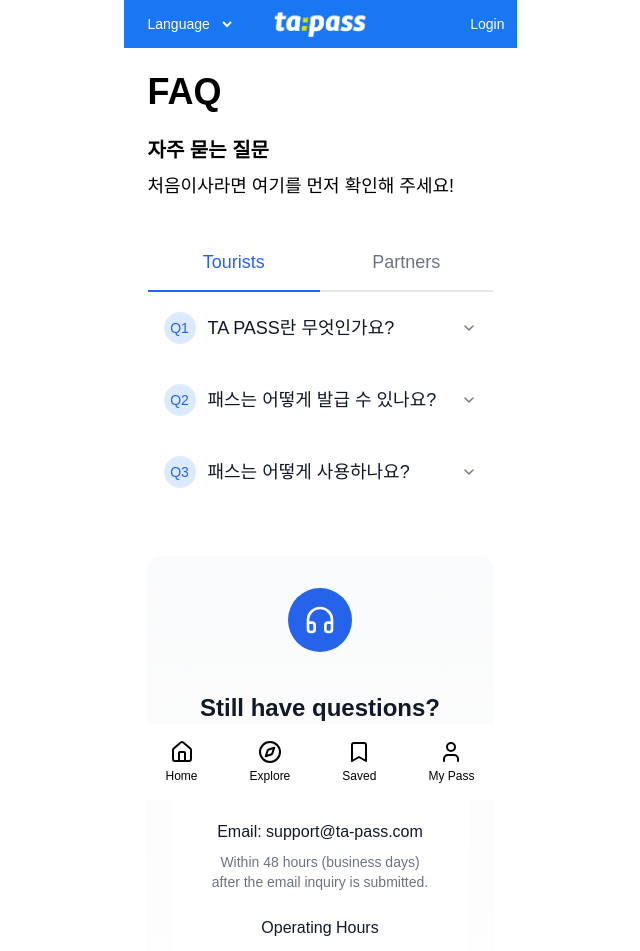
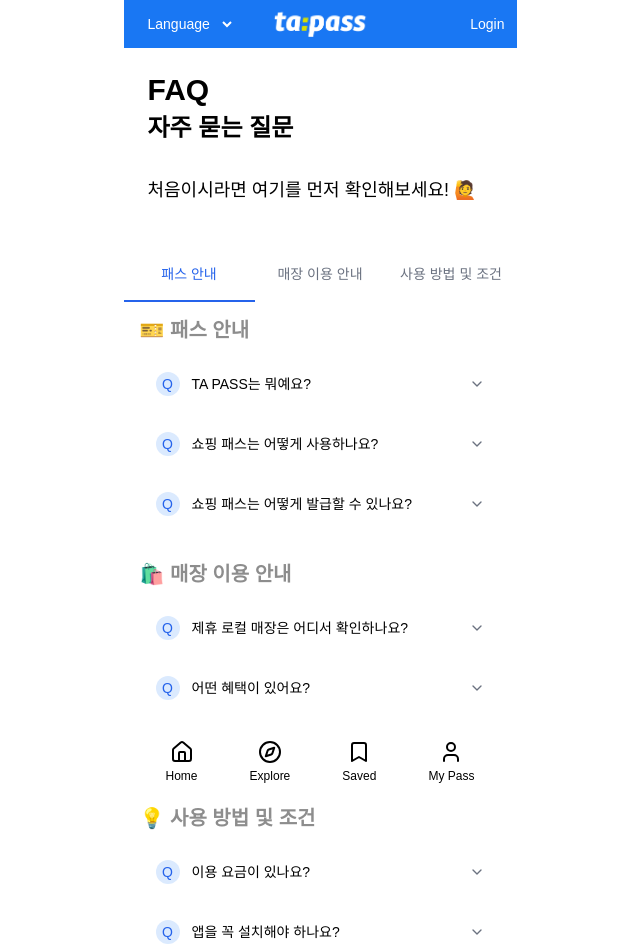
Before and after one commit to brownrice0916/ta-pass, a Next.js app: page /faq in a window 1280 px wide. Shown: the top 951 px of the page, without its empty margins (320-960 px from the left). Built offline with nearby package versions, Linux system fonts and the light colour scheme; no server answers; a web font is replaced by a local one.

Commit message:
chore : faq 수정

```diff
--- a/src/app/faq/page.tsx
+++ b/src/app/faq/page.tsx
@@ -1,6 +1,6 @@
 "use client";
 
-import React, { JSX, useState } from "react";
+import React, { useState, useRef, useEffect } from "react";
 import {
   Accordion,
   AccordionContent,
@@ -15,244 +15,535 @@
   ShoppingCart,
   ShoppingBag,
   Globe2,
+  ChevronDown,
 } from "lucide-react";
+import Image from "next/image";
 
 export default function FAQPage() {
-  const [activeTab, setActiveTab] = useState("tourists");
+  const [activeTab, setActiveTab] = useState("passInfo");
+  const [stickyTabBar, setStickyTabBar] = useState(false);
+  const [containerWidth, setContainerWidth] = useState(0);
+  const [isScrolling, setIsScrolling] = useState(false); // 스크롤 중인지 추적
+  const [tabBarPosition, setTabBarPosition] = useState(0); // 탭바의 원래 위치
 
-  const headerContent: {
-    [key: string]: {
-      title: string;
-      subtitle: string;
-      description: string;
-      icons: JSX.Element;
+  // 각 섹션에 대한 참조 생성 (HTMLDivElement 타입 명시)
+  const passInfoRef = useRef<HTMLDivElement>(null);
+  const storeInfoRef = useRef<HTMLDivElement>(null);
+  const usageRef = useRef<HTMLDivElement>(null);
+  const tabBarRef = useRef<HTMLDivElement>(null);
+  const containerRef = useRef<HTMLDivElement>(null);
+
+  // 컨테이너 너비 측정
+  useEffect(() => {
+    if (containerRef.current) {
+      setContainerWidth(containerRef.current.offsetWidth);
+    }
+
+    // 윈도우 리사이즈 시 너비 업데이트
+    const handleResize = () => {
+      if (containerRef.current) {
+        setContainerWidth(containerRef.current.offsetWidth);
+      }
     };
-  } = {
-    tourists: {
-      title: "FAQ",
-      subtitle: "자주 묻는 질문",
-      description: "처음이사라면 여기를 먼저 확인해 주세요!",
-      icons: <></>,
+
+    window.addEventListener("resize", handleResize);
+    return () => {
+      window.removeEventListener("resize", handleResize);
+    };
+  }, []);
+
+  // 탭바의 원래 위치 저장 - DOM이 완전히 로드된 후
+  useEffect(() => {
+    // 탭바 위치 계산 함수
+    const calculateTabBarPosition = () => {
+      if (tabBarRef.current) {
+        const rect = tabBarRef.current.getBoundingClientRect();
+        const scrollTop =
+          window.pageYOffset || document.documentElement.scrollTop;
+        const position = rect.top + scrollTop;
+        setTabBarPosition(position);
+
+        // 디버깅용 로깅
+        console.log("TabBar position calculated:", position);
+      }
+    };
+
+    // DOM이 완전히 로드된 후 위치 계산
+    if (document.readyState === "complete") {
+      calculateTabBarPosition();
+    } else {
+      window.addEventListener("load", calculateTabBarPosition);
+      return () => window.removeEventListener("load", calculateTabBarPosition);
+    }
+
+    // setTimeout으로 늦게 한번 더 계산 (SPA에서 필요할 수 있음)
+    const timer = setTimeout(calculateTabBarPosition, 300);
+    return () => clearTimeout(timer);
+  }, []);
+
+  // 스크롤 이벤트 처리 함수
+  useEffect(() => {
+    const handleScroll = () => {
+      // 탭바 위치가 계산되지 않았으면 처리하지 않음
+      if (!tabBarRef.current || !containerRef.current || tabBarPosition === 0) {
+        return;
+      }
+
+      const scrollPosition =
+        window.pageYOffset || document.documentElement.scrollTop;
+      const offset = 10; // 약간의 여유를 두어 정확한 위치에서 전환되도록 함
+
+      // 스크롤 위치가 탭바의 원래 위치를 지나면 고정
+      if (scrollPosition >= tabBarPosition - offset && !stickyTabBar) {
+        console.log("Setting sticky to true");
+        setStickyTabBar(true);
+      }
+      // 스크롤 위치가 탭바의 원래 위치보다 위에 있으면 고정 해제
+      else if (scrollPosition < tabBarPosition - offset && stickyTabBar) {
+        console.log("Setting sticky to false");
+        setStickyTabBar(false);
+      }
+    };
+
+    // 현재 화면에 보이는 섹션에 따라 활성 탭 업데이트
+    const updateActiveTabOnScroll = () => {
+      // 사용자가 클릭해서 스크롤 중일 때는 활성 탭 업데이트 건너뛰기
+      if (isScrolling) return;
+      if (!containerRef.current) return;
+
+      const sections = [
+        { id: "passInfo", ref: passInfoRef },
+        { id: "storeInfo", ref: storeInfoRef },
+        { id: "usage", ref: usageRef },
+      ];
+
+      // 현재 위치를 기준으로 가장 가까운 섹션 찾기
+      let closestSection = sections[0];
+      let closestDistance = Infinity;
+
+      sections.forEach((section) => {
+        if (!section.ref.current) return;
+
+        const sectionRect = section.ref.current.getBoundingClientRect();
+        // 탭바 높이를 고려한 상대적 위치 계산
+        const tabBarHeight =
+          stickyTabBar && tabBarRef.current
+            ? tabBarRef.current.clientHeight
+            : 0;
+        // 섹션의 상단 위치에서 탭바 높이를 뺌
+        const adjustedTop = sectionRect.top - tabBarHeight;
+
+        // 화면 상단에 가장 가까운 섹션 찾기
+        const distance = Math.abs(adjustedTop);
+
+        if (distance < closestDistance) {
+          closestDistance = distance;
+          closestSection = section;
+        }
+      });
+
+      if (closestSection.id !== activeTab) {
+        setActiveTab(closestSection.id);
+      }
+    };
+
+    // 스크롤 이벤트 리스너 등록
+    window.addEventListener("scroll", handleScroll);
+    window.addEventListener("scroll", updateActiveTabOnScroll);
+
+    // 초기 스크롤 위치 확인
+    handleScroll();
+
+    // 컴포넌트 언마운트 시 이벤트 리스너 제거
+    return () => {
+      window.removeEventListener("scroll", handleScroll);
+      window.removeEventListener("scroll", updateActiveTabOnScroll);
+    };
+  }, [stickyTabBar, activeTab, isScrolling, tabBarPosition]);
+
+  // 탭 클릭 시 해당 섹션으로 스크롤
+  const scrollToSection = (
+    sectionRef: React.RefObject<HTMLDivElement>,
+    tabName: string
+  ) => {
+    if (!sectionRef.current) return;
+
+    // 탭 상태 즉시 업데이트
+    setActiveTab(tabName);
+
+    // 스크롤 중 플래그 설정
+    setIsScrolling(true);
+
+    // 섹션 상단 위치 계산
+    const sectionTop = sectionRef.current.getBoundingClientRect().top;
+    const scrollTop = window.pageYOffset || document.documentElement.scrollTop;
+    const tabBarHeight =
+      stickyTabBar && tabBarRef.current ? tabBarRef.current.clientHeight : 0;
+
+    // 스크롤할 대상 위치
+    const targetPosition = scrollTop + sectionTop - tabBarHeight;
+
+    // 스크롤 애니메이션
+    window.scrollTo({
+      top: targetPosition,
+      behavior: "smooth",
+    });
+
+    // 스크롤 애니메이션이 완료된 후 스크롤 플래그 해제
+    // 스크롤 이벤트에 의한 활성 탭 업데이트를 다시 활성화
+    setTimeout(() => {
+      setIsScrolling(false);
+    }, 500); // 스크롤 애니메이션이 완료되는 시간보다 약간 길게 설정
+  };
+
+  const passInfoFAQ = [
+    {
+      question: "TA PASS는 뭐예요?",
+      answer: (
+        <p className="text-xs">
+          TA PASS는 호텔에서 쇼핑 패스를 받고, 제휴된 로컬 매장을 방문해 혜택을
+          받는 여행객 전용 서비스예요.,
+        </p>
+      ),
     },
-    partners: {
-      title: "TA PASS Partners",
-      subtitle: "Your Business Partner,",
-      description: "Maximizing Your Business Value",
-      icons: (
-        <div className="flex items-center justify-center gap-4 mb-8">
-          <User size={32} className="text-gray-600" />
-          <span className="text-2xl">+</span>
-          <Gift size={32} className="text-gray-600" />
-          <span className="text-2xl">=</span>
-          <Globe2 size={32} className="text-gray-600" />
+    {
+      question: "쇼핑 패스는 어떻게 사용하나요?",
+      answer: (
+        <div className="space-y-3 text-xs">
+          <p className="p-0 m-0">
+            호텔에서 받은 시리얼 번호를 웹 또는 앱에 등록하고,
+            <br />
+            제휴 매장에서 등록된 패스 화면을 보여주면 혜택이 적용돼요.
+          </p>
+
+          <div className="mt-2">
+            <p className="font-medium">【패스 등록 방법】</p>
+            <p>
+              → TA PASS 웹/앱 접속 → 로그인 → My Pass → 시리얼 번호 입력 및
+              활성화
+            </p>
+            <p>* 시리얼 번호는 호텔에서 받은 종이 패스에 있어요.</p>
+          </div>
         </div>
       ),
     },
-  };
-
-  const touristsFAQ = [
     {
-      question: "TA PASS란 무엇인가요?",
-      answer:
-        "TA PASS는 제휴 매장에서 사용할 수 있는 패스와 여행지의 다양한 정보를 제공하는 편리한 여행 서비스 플랫폼입니다. 패스 소지자는 매장별 스페셜 기프트와 할인 등 특별한 혜택을 누릴 수 있습니다.",
-    },
-    {
-      question: "패스는 어떻게 발급 수 있나요?",
-      answer:
-        "TA PASS는 제휴된 숙박 예약 사이트에서 패스가 포함된 숙박 상품을 볼 예약하시면 이용할 수 있습니다. 예약한 숙소에 체크인할 때 자리 앞 날짜가 기입된 패스가 제공됩니다.",
-    },
-    {
-      question: "패스는 어떻게 사용하나요?",
+      question: "쇼핑 패스는 어떻게 발급할 수 있나요?",
       answer: (
-        <div className="space-y-4">
-          <div>
-            <p className="font-medium mb-1">• 유효 기간</p>
-            <p className="ml-4">시작일부터 통틀어 후 7일간 유효합니다.</p>
-          </div>
-          <div>
-            <p className="font-medium mb-1">• 사용 장소</p>
-            <p className="ml-4">제휴 매장에서 사용하실 수 있습니다.</p>
-            <p className="ml-4">
-              제휴 매장은 TA PASS 앱 또는 웹사이트에서 확인 가능합니다.
+        <div className="space-y-2 text-xs">
+          <p>
+            TA PASS 제휴 호텔의 숙박 패키지 상품을 예약하고,
+            <br />
+            체크인 당일 프론트에서 종이 패스를 받아요.
+            <br />→ QR코드를 스캔하면 TA PASS 웹으로 바로 연결돼요!
           </p>
-          </div>
-          <div>
-            <p className="font-medium mb-1">• 사용 방법</p>
-            <p className="ml-4">
-              제휴 매장에서 TA PASS 로고인 - 방문 매장 검색 - 상세페이지 -
-              '방문확인' 을 적절하게 화면을 캡처하여 매장에 보여줄 수 있습니다.
-            </p>
-            <p className="ml-4">
-              각 매장별 제공 혜택과 자세한 사용방법은 매장별 상세페이지(TA PASS
-              앱/웹페이지 - 매장별 검색)를 참고해주세요.
-            </p>
-          </div>
         </div>
       ),
     },
   ];
 
-  const partnersFAQ = [
+  // 매장 이용 안내 FAQ
+  const storeInfoFAQ = [
     {
-      question: "TA PASS란 무엇인가요?",
-      answer:
-        "TA PASS는 제휴 매장에서 사용할 수 있는 패스와 여행지의 다양한 정보를 제공하는 편리한 여행 서비스 플랫폼입니다. 패스 소지자는 매장별 스페셜 기프트와 할인 등 특별한 혜택을 누릴 수 있습니다.",
-    },
-    {
-      question: "TA PASS 파트너가 되면 어떤 혜택이 있나요?",
+      question: "제휴 로컬 매장은 어디서 확인하나요?",
       answer: (
-        <div>
-          <p className="mb-3">
-            TA PASS 파트너가 되시면 다음과 같은 혜택을 누리실 수 있습니다.
+        <div className="space-y-3 text-xs">
+          <p>
+            TA PASS 앱 또는 웹의 '지도(Explore)' 탭에서 확인할 수 있어요.
+            <br />
+            위치 기반 탐색 + 다양한 필터 기능으로 원하는 매장을 쉽게 찾을 수
+            있어요.
+            <br />→ 매장 위치, 제공 혜택, 운영시간, 리뷰까지 한눈에 확인 가능!
           </p>
-          <div className="space-y-2 ml-4">
-            <p>• TA PASS 이용 규모 유럽 여행객들에게 더 높은 노출 기회 제공</p>
-            <p>• 다양한 고객층에게 직접 서비스를 홍보할 수 있는 기회 제공</p>
-            <p>
-              • 고객 상호작용(리뷰) 및 혜택 관리를 위한 효율적인 관리 도구 제공
-            </p>
-            <p>• ○○○ 데이터 제공</p>
-          </div>
         </div>
       ),
     },
     {
-      question: "TA PASS 파트너가 되려면 어떻게 해야 하나요?",
-      answer:
-        "TA PASS 파트너가 되시려면, 웹사이트를 방문하여 제휴 신청서를 작성해 주세요. 신청서 검토 후, 온보딩 과정을 안내해 드리겠습니다.",
+      question: "어떤 혜택이 있어요?",
+      answer: (
+        <div className="space-y-3 text-xs">
+          <p>매장마다 다르지만 보통 아래와 같은 혜택을 제공해요:</p>
+          <ul className="list-disc ml-5 space-y-1 t">
+            <li>💸 할인</li>
+            <li>🎁 사은품 증정</li>
+            <li>☕ 1+1 이벤트</li>
+          </ul>
+          <br />→ 매장 상세 페이지에서 혜택 내용을 꼭 확인하세요!
+        </div>
+      ),
     },
     {
-      question: "TA PASS 혜택은 어떻게 제공하나요?",
-      answer:
-        "여행객이 'TA PASS 앱 - 로고인 - 매장별 검색 - '방문확' 화면을 매장에게 제시하면 즉시 앱 혜택을 제공합니다. 각 매장별 제공 혜택과 자세한 사용방법은 매장별 상세페이지(TA PASS 앱/웹페이지 - 매장별 검색 - 상세페이지)에서 관리하실 수 있습니다.",
+      question: "리뷰는 어떻게 남기나요?",
+      answer: (
+        <div className="space-y-3 text-xs">
+          <p>
+            매장 방문 후 혜택 사용 페이지에서 리뷰 작성 버튼을 눌러주세요.
+            <br />→ 작성한 리뷰는 자동 번역되어 다른 여행자에게도 공유돼요!
+          </p>
+        </div>
+      ),
     },
   ];
 
+  // 사용 방법 및 조건 FAQ
+  const usageFAQ = [
+    {
+      question: "이용 요금이 있나요?",
+      answer: (
+        <div className="space-y-3 text-xs">
+          <p>
+            없습니다!
+            <br />
+            TA PASS는 제휴 호텔을 이용하는 외국인 여행자에게 무료로 제공되는
+            서비스예요.
+          </p>
+        </div>
+      ),
+    },
+    {
+      question: "앱을 꼭 설치해야 하나요?",
+      answer: (
+        <div className="space-y-3 text-xs">
+          <p>
+            아니요.
+            <br />
+            호텔에서 받은 QR코드를 스캔하면 웹으로 바로 연결되며,
+            <br />앱 설치 없이도 모든 기능을 사용할 수 있어요.
+          </p>
+        </div>
+      ),
+    },
+    {
+      question: "회원가입이 꼭 필요한가요?",
+      answer: (
+        <div className="space-y-3 text-xs">
+          <p>
+            매장 정보는 회원가입 없이도 확인 가능해요.
+            <br />
+            하지만 혜택을 사용하려면 로그인 및 패스 등록이 필요해요.
+          </p>
+        </div>
+      ),
+    },
+  ];
+
+  const tabConfig = [
+    { id: "passInfo", name: "패스 안내", ref: passInfoRef },
+    { id: "storeInfo", name: "매장 이용 안내", ref: storeInfoRef },
+    { id: "usage", name: "사용 방법 및 조건", ref: usageRef },
+  ];
+
+  // 고정 탭바 스타일
+  const fixedTabBarStyle = {
+    position: "sticky" as const,
+    top: "60px",
+    width: "100%",
+    maxWidth: "448px", // max-w-md의 값
+    zIndex: 10,
+    backgroundColor: "white",
+    boxShadow: "0 2px 4px rgba(0, 0, 0, 0.1)",
+  };
+
   return (
-    <div className="max-w-2xl mx-auto min-h-screen bg-white pb-10">
+    <div ref={containerRef} className="max-w-md mx-auto pb-10">
       {/* 메인 컨텐츠 */}
+      <div>
+        {/* FAQ 헤더 */}
         <div className="p-6">
-        {/* Question Mark Section */}
-        <div className="relative">
-          <div className="text-gray-300 text-[150px] font-bold absolute right-0 top-0 -z-10">
-            ?
-          </div>
-          <h1 className="text-4xl font-bold mb-6">
-            {headerContent[activeTab].title}
-          </h1>
-          <h2 className="text-xl font-semibold mb-2">
-            {headerContent[activeTab].subtitle}
-          </h2>
-          <p className="text-lg mb-8">{headerContent[activeTab].description}</p>
-
-          {/* Dynamic Icons Section */}
-          {headerContent[activeTab].icons}
-          {/* Tabs with visible bottom border */}
-          <div className="border-b border-gray-200">
-            <div className="flex">
-              <button
-                className={`flex-1 py-4 text-lg font-medium transition-all relative
-                ${
-                  activeTab === "tourists"
-                    ? "text-blue-600 after:absolute after:bottom-0 after:left-0 after:w-full after:h-0.5 after:bg-blue-600"
-                    : "text-gray-500 hover:text-gray-700 after:absolute after:bottom-0 after:left-0 after:w-full after:h-0.5 after:bg-gray-200"
-                }`}
-                onClick={() => setActiveTab("tourists")}
-              >
-                Tourists
-              </button>
-              <button
-                className={`flex-1 py-4 text-lg font-medium transition-all relative
-                ${
-                  activeTab === "partners"
-                    ? "text-blue-600 after:absolute after:bottom-0 after:left-0 after:w-full after:h-0.5 after:bg-blue-600"
-                    : "text-gray-500 hover:text-gray-700 after:absolute after:bottom-0 after:left-0 after:w-full after:h-0.5 after:bg-gray-200"
-                }`}
-                onClick={() => setActiveTab("partners")}
-              >
-                Partners
-              </button>
-            </div>
+          <h1 className="text-3xl font-extrabold mb-1">FAQ</h1>
+          <h2 className="text-2xl mb-3 font-bold">자주 묻는 질문</h2>
+          <p className="text-lg mb-6 mt-8 ">
+            처음이시라면 여기를 먼저 확인해보세요! 🙋‍
+          </p>
         </div>
 
-          {/* Add margin after tabs */}
-          {/* <div className="mb-8" /> */}
+        {/* 탭 네비게이션 - 모든 탭에 밑줄 추가 */}
+        <div
+          ref={tabBarRef}
+          className={`flex bg-white ${!stickyTabBar ? "w-full" : ""}`}
+          style={stickyTabBar ? fixedTabBarStyle : {}}
+        >
+          {tabConfig.map((tab) => (
+            <button
+              key={tab.id}
+              className="group flex-1 py-3 text-sm font-medium transition-all relative border-b-2 border-gray-200"
+              onClick={() => scrollToSection(tab.ref as any, tab.id)}
+            >
+              <span
+                className={`
+                block relative pb-1 transition-colors
+                ${activeTab === tab.id ? "text-blue-600" : "text-gray-500"}
+              `}
+              >
+                {tab.name}
+              </span>
+              {/* 밑줄 표시 */}
+              <span
+                className={`
+                absolute bottom-0 left-0 w-full h-0.5 -mb-0.5
+                ${activeTab === tab.id ? "bg-blue-600" : "bg-transparent"}
+                transition-colors duration-200
+              `}
+              ></span>
+            </button>
+          ))}
         </div>
 
-        {/* FAQ Section */}
-        <Accordion
-          type="single"
-          collapsible
-          className="mb-12 divide-y divide-gray-100 border border-gray-100 rounded-lg overflow-hidden"
+        {/* 탭바가 고정되었을 때 빈 공간 채우기 */}
+        {stickyTabBar && tabBarRef.current && (
+          <div style={{ height: `${tabBarRef.current.clientHeight}px` }} />
+        )}
+
+        {/* 메인 콘텐츠 */}
+        <div className="p-4">
+          <div id="passInfo" ref={passInfoRef} className="mb-8 scroll-mt-20">
+            <h3 className="text-xl font-extrabold text-[#8d8d8d] mb-4">
+              🎫 패스 안내
+            </h3>
+
+            <div className="space-y-2">
+              {passInfoFAQ.map((item, index) => (
+                <Accordion key={`pass-${index}`} type="single" collapsible>
+                  <AccordionItem
+                    value={`pass-item-${index}`}
+                    className="border border-gray-200 rounded-lg overflow-hidden mb-3"
                   >
-          {(activeTab === "tourists" ? touristsFAQ : partnersFAQ).map(
-            (item, index) => (
-              <AccordionItem
-                key={index}
-                value={`item-${index}`}
-                className="bg-white px-4 hover:bg-gray-50 transition-colors"
-              >
-                <AccordionTrigger className="text-left py-5 text-lg hover:no-underline group">
-                  <div className="flex items-center gap-3">
-                    <span className="flex-shrink-0 w-8 h-8 rounded-full bg-blue-100 text-blue-600 flex items-center justify-center text-sm font-medium">
-                      Q{index + 1}
+                    <AccordionTrigger className="px-4 py-3 hover:no-underline">
+                      <div className="flex items-center">
+                        <span className="flex-shrink-0 w-6 h-6 rounded-full bg-blue-100 text-blue-600 flex items-center justify-center text-sm font-medium mr-3">
+                          Q
                         </span>
-                    <span className="font-medium text-gray-900 group-hover:text-blue-600">
+                        <span className="text-sm font-medium text-left">
                           {item.question}
                         </span>
                       </div>
                     </AccordionTrigger>
-                <AccordionContent className="text-gray-600">
-                  <div className="pb-5 pl-11">
+                    <AccordionContent className="px-4 pb-4 text-sm">
+                      <div className="pl-9">
                         {typeof item.answer === "string" ? (
-                      <div className="bg-gray-50 rounded-lg p-4">
-                        {item.answer}
-                      </div>
+                          <p>{item.answer}</p>
                         ) : (
-                      <div className="bg-gray-50 rounded-lg p-4">
-                        {item.answer}
-                      </div>
+                          item.answer
                         )}
                       </div>
                     </AccordionContent>
                   </AccordionItem>
-            )
-          )}
                 </Accordion>
-
-        {/* Contact Section style update */}
-        <div className="text-center space-y-6 py-8 bg-gradient-to-b from-gray-50 to-white rounded-xl px-6 border border-gray-100 shadow-sm">
-          <div className="inline-flex items-center justify-center w-16 h-16 rounded-full bg-blue-600 mb-4">
-            <Headphones size={32} className="text-white" />
-          </div>
-          <h2 className="text-2xl font-bold text-gray-900">
-            Still have questions?
-          </h2>
-          <p className="font-medium text-blue-600">We're here to help!</p>
-
-          <div className="max-w-md mx-auto bg-white rounded-lg p-6 border border-gray-100">
-            <div className="space-y-2">
-              <p className="font-medium text-gray-900">
-                Email: support@ta-pass.com
-              </p>
-              <p className="text-sm text-gray-500">
-                Within 48 hours (business days)
-                <br />
-                after the email inquiry is submitted.
-              </p>
-            </div>
-
-            <div className="border-t border-gray-100 my-4"></div>
-
-            <div className="pt-2">
-              <p className="font-medium text-gray-900 mb-2">Operating Hours</p>
-              <p className="text-gray-600">Monday to Friday: 00:00 - 00:00</p>
+              ))}
             </div>
           </div>
 
-          <p className="text-gray-600">
-            Feel free to contact us anytime for assistance!
+          {/* 매장 이용 안내 섹션 */}
+          <div id="storeInfo" ref={storeInfoRef} className="mb-8 scroll-mt-20">
+            <h3 className="text-xl font-extrabold text-[#8d8d8d] mb-4">
+              🛍️ 매장 이용 안내
+            </h3>
+
+            <div className="space-y-2">
+              {storeInfoFAQ.map((item, index) => (
+                <Accordion key={`store-${index}`} type="single" collapsible>
+                  <AccordionItem
+                    value={`store-item-${index}`}
+                    className="border border-gray-200 rounded-lg overflow-hidden mb-3"
+                  >
+                    <AccordionTrigger className="px-4 py-3 hover:no-underline">
+                      <div className="flex items-center">
+                        <span className="flex-shrink-0 w-6 h-6 rounded-full bg-blue-100 text-blue-600 flex items-center justify-center text-sm font-medium mr-3">
+                          Q
+                        </span>
+                        <span className="text-sm font-medium text-left">
+                          {item.question}
+                        </span>
+                      </div>
+                    </AccordionTrigger>
+                    <AccordionContent className="px-4 pb-4 text-sm">
+                      <div className="pl-9">
+                        {typeof item.answer === "string" ? (
+                          <p>{item.answer}</p>
+                        ) : (
+                          item.answer
+                        )}
+                      </div>
+                    </AccordionContent>
+                  </AccordionItem>
+                </Accordion>
+              ))}
+            </div>
+          </div>
+
+          {/* 사용 방법 및 조건 섹션 */}
+          <div id="usage" ref={usageRef} className="mb-8 scroll-mt-20">
+            <h3 className="text-xl font-extrabold text-[#8d8d8d] mb-4">
+              💡 사용 방법 및 조건
+            </h3>
+
+            <div className="space-y-2">
+              {usageFAQ.map((item, index) => (
+                <Accordion key={`usage-${index}`} type="single" collapsible>
+                  <AccordionItem
+                    value={`usage-item-${index}`}
+                    className="border border-gray-200 rounded-lg overflow-hidden mb-3"
+                  >
+                    <AccordionTrigger className="px-4 py-3 hover:no-underline">
+                      <div className="flex items-center">
+                        <span className="flex-shrink-0 w-6 h-6 rounded-full bg-blue-100 text-blue-600 flex items-center justify-center text-sm font-medium mr-3">
+                          Q
+                        </span>
+                        <span className="text-sm font-medium text-left">
+                          {item.question}
+                        </span>
+                      </div>
+                    </AccordionTrigger>
+                    <AccordionContent className="px-4 pb-4 text-sm">
+                      <div className="pl-9">
+                        {typeof item.answer === "string" ? (
+                          <p>{item.answer}</p>
+                        ) : (
+                          item.answer
+                        )}
+                      </div>
+                    </AccordionContent>
+                  </AccordionItem>
+                </Accordion>
+              ))}
+            </div>
+          </div>
+        </div>
+
+        {/* 문의 섹션 - 중앙 정렬 및 배경색 적용 */}
+        <div className="px-4">
+          <div className="bg-[#F3F4F6] p-8 rounded-2xl text-center my-8">
+            <div className="flex justify-center mb-8">
+              <Image
+                src="/faq/faq_icon.png"
+                alt="faq icon"
+                width={47}
+                height={52}
+                className="object-contain"
+              />
+            </div>
+
+            <h2 className="text-lg font-bold mb-4">
+              👂 더 궁금한 점이 있으신가요?
+            </h2>
+
+            <p className="text-gray-600 text-sm">
+              <span className="block mb-6">
+                언제든 편하게 문의해주세요. <br />
+                이메일로 보내주시면 최대한 빠르게 답변드릴게요!
+              </span>
+
+              <span className="block font-medium text-gray-800 mb-6">
+                📧 이메일 : ta.pass.contact@gmail.com
+              </span>
+
+              <span className="block text-xs text-gray-500">
+                평균적으로 1-2일 이내에 답변드리고 있어요.
+                <br />
+                FAQ에 없는 내용이라면, 편하게 문의해주세요!
+              </span>
             </p>
+          </div>
         </div>
       </div>
     </div>
```
Also changed, not shown: public/faq/faq_icon.png (added). Lines whose indentation alone changed are shown as unchanged.
